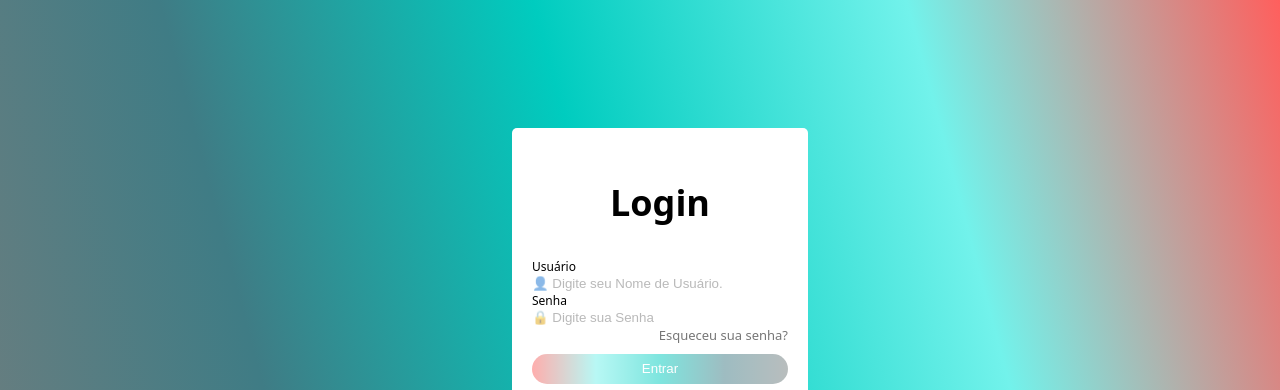
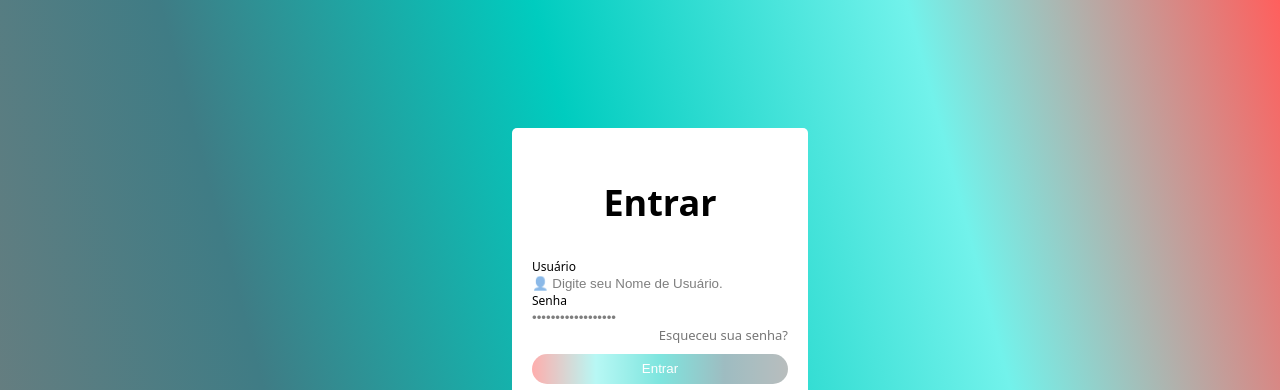
Before and after one commit to MrVinicios/login-html-css, a plain HTML site: page index.html in a window 1280 px wide. Shown: the top 390 px of the page. Drawn offline with Linux system fonts and the light colour scheme.

Commit message:
Update index.html

```diff
--- a/index.html
+++ b/index.html
@@ -6,15 +6,15 @@
     <meta name="viewport" content="width=device-width, initial-scale=1.0">
     <link rel="shortcut icon" href="https://icon-icons.com/pt/icone/login/137429" type="image/ x-icon">
     <link rel="stylesheet" href="style.css">
-    <title>Login</title>
+    <title>Entrar</title>
 </head>
 <body>
     <div class="container">
-        <h1>Login</h1>
+        <h1>Entrar</h1>
         <div id="formulario"><p><label>Usuário</label></p>
-        <input type="text" placeholder="👤 Digite seu Nome de Usuário."></div>
+        <input type="text" value="👤 Digite seu Nome de Usuário."onfocus="this.value=''"></div>
         <div id="formulario"><p><label>Senha</label></p>
-        <input type="password" placeholder="🔒 Digite sua Senha"/></div>
+        <input type="password" value="🔒 Digite sua Senha"onfocus="this.value=''"/></div>
         <a href="index.html" target="_blank"><p class="right">Esqueceu sua senha?</p></a>
         <div class="botao"><input type="submit" value="Entrar" class="enviar"></div>
         <p class="center">Ou entrar com:</p>
```
